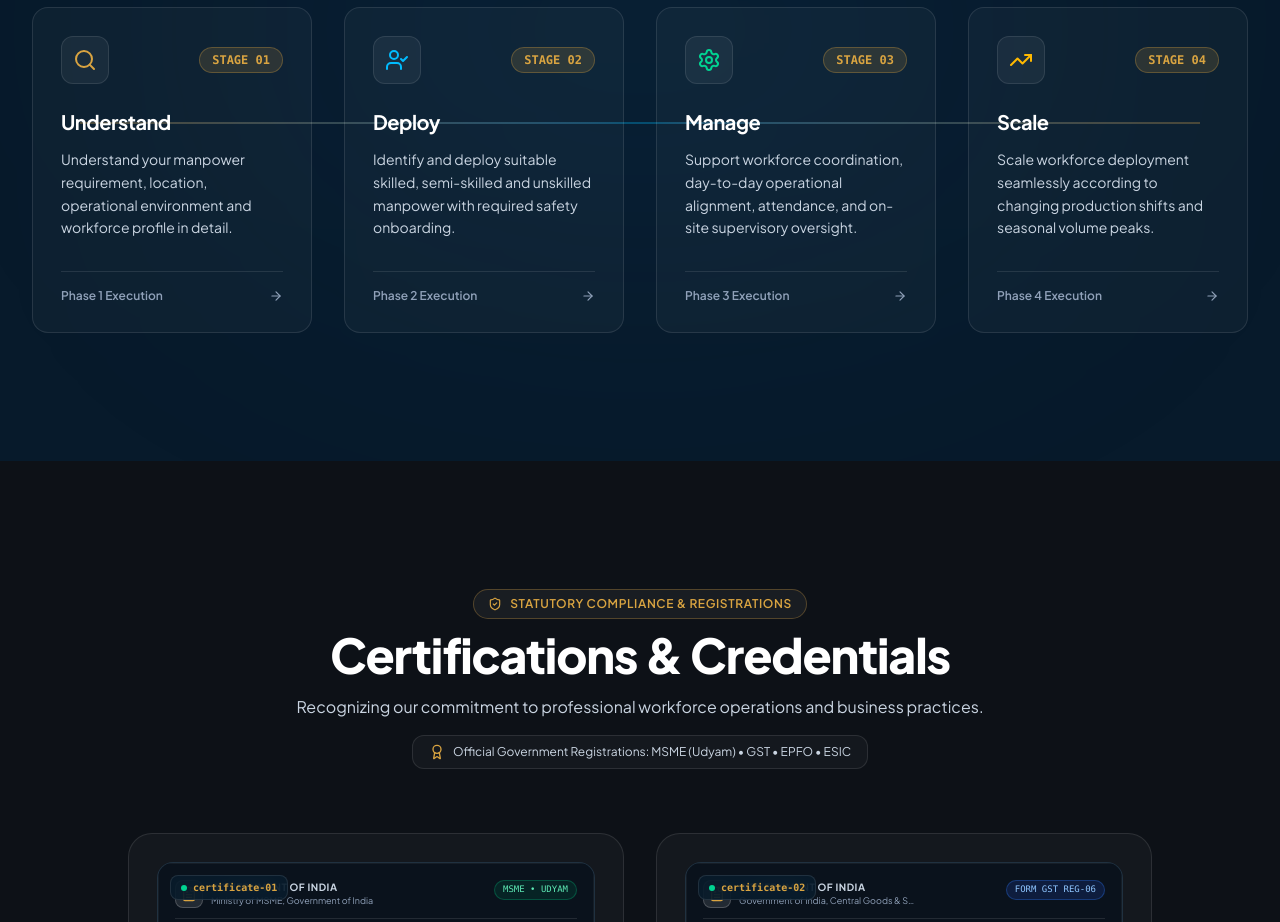
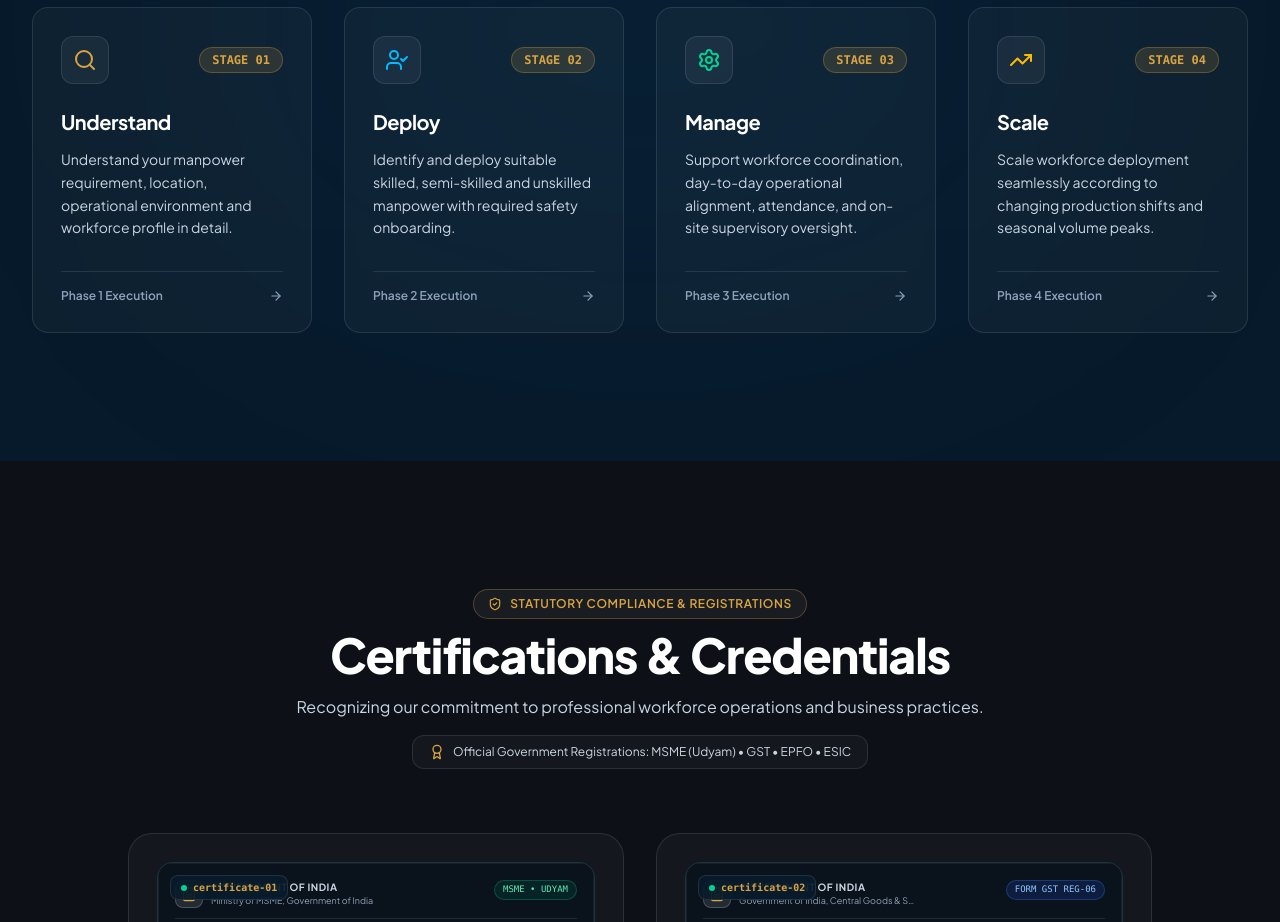
Before and after one commit to prachi-labs/Charvi-staffing-solution, a React (Vite) app: page / in a window 1280 px wide. Shown: the part 10620-11542 px from the top of the page. Built offline with nearby package versions, Linux system fonts and the light colour scheme.

Commit message:
Update ApproachSection.tsx

```diff
--- a/src/components/ApproachSection.tsx
+++ b/src/components/ApproachSection.tsx
@@ -61,9 +61,6 @@ export const ApproachSection: React.FC = () => {
 
         {/* Desktop Horizontal Process Line & Cards */}
         <div className="relative">
-          {/* Connecting line on desktop */}
-          <div className="hidden lg:block absolute top-1/2 left-12 right-12 h-[2px] bg-gradient-to-r from-[#D9A441] via-sky-400 to-[#D9A441] -translate-y-12 opacity-30 pointer-events-none" />
-
           <div className="grid grid-cols-1 md:grid-cols-2 lg:grid-cols-4 gap-6 sm:gap-8">
             {APPROACH_STEPS.map((step, index) => (
               <motion.div
```
